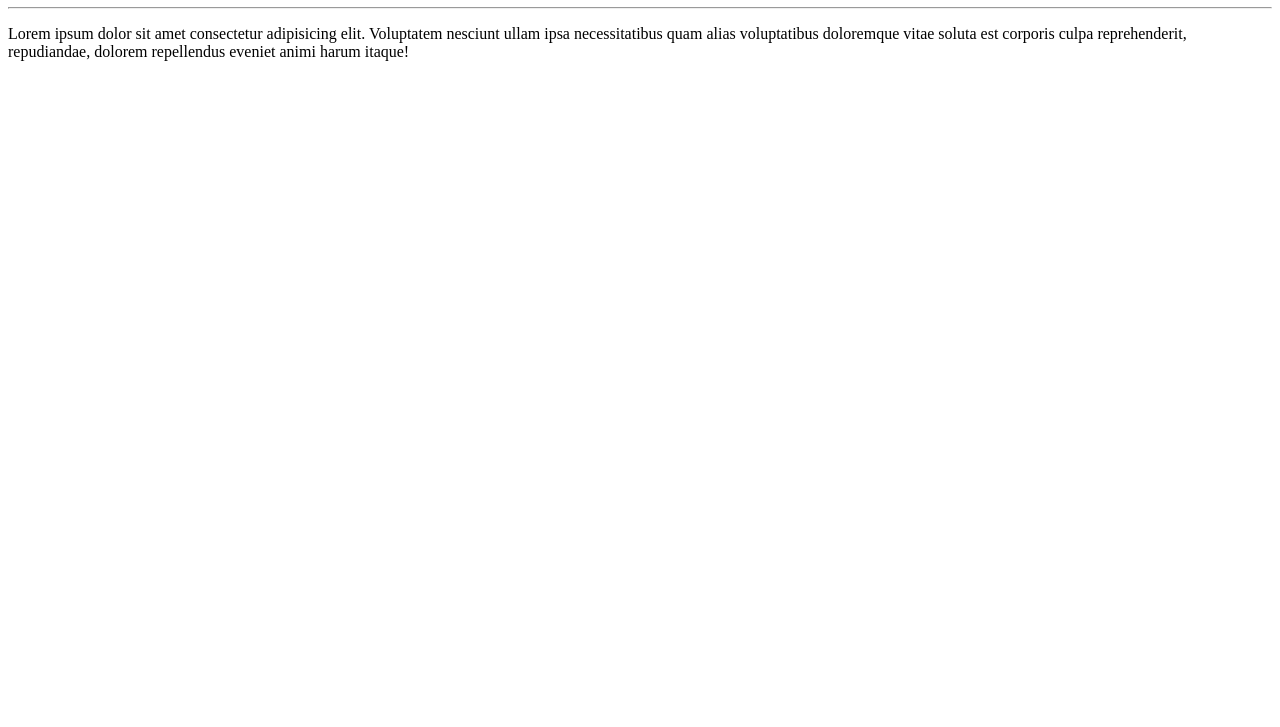
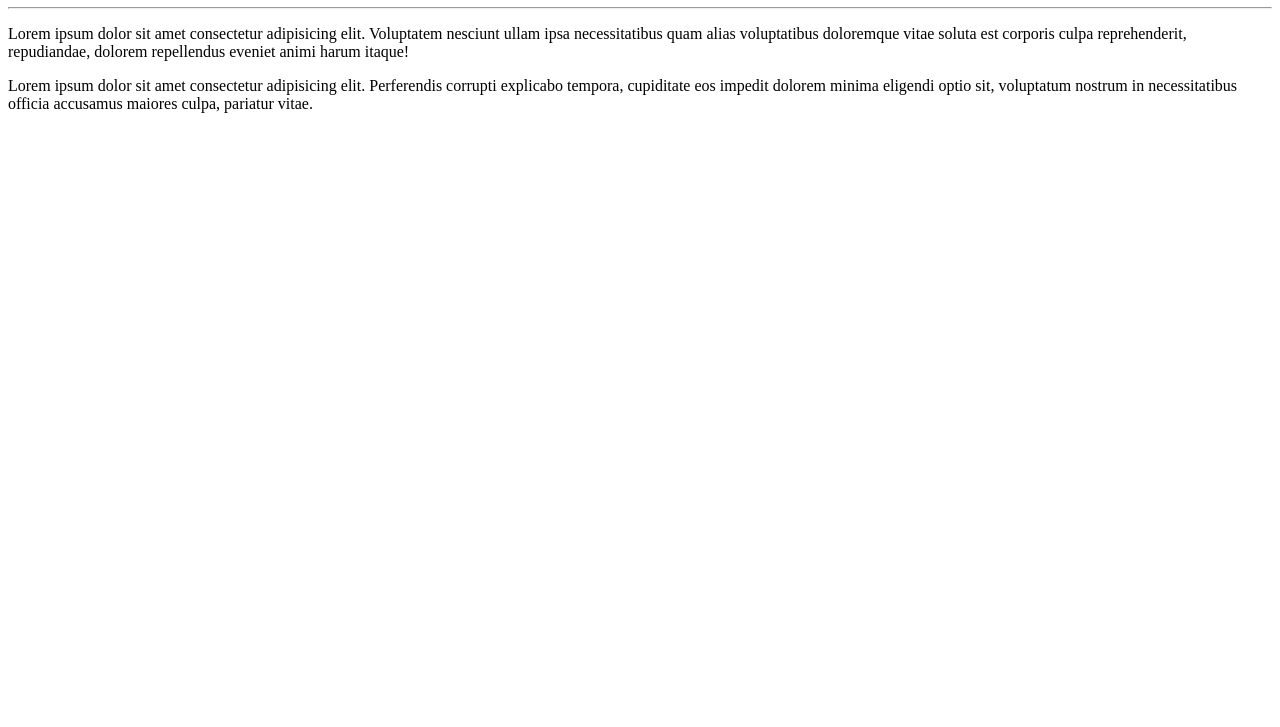
Before and after one commit to jhoncsr/DIO, a plain HTML site: page base.html in a window 1280 px wide. Shown: the part 73-800 px from the top of the page. Drawn offline with Linux system fonts and the light colour scheme.

Commit message:
novo paragrafo

```diff
--- a/base.html
+++ b/base.html
@@ -10,5 +10,7 @@
     <h1>OLA SEGUNDO MUNDO</h1>
     <hr>
     <p>Lorem ipsum dolor sit amet consectetur adipisicing elit. Voluptatem nesciunt ullam ipsa necessitatibus quam alias voluptatibus doloremque vitae soluta est corporis culpa reprehenderit, repudiandae, dolorem repellendus eveniet animi harum itaque!</p>
+    <p>Lorem ipsum dolor sit amet consectetur adipisicing elit. Perferendis corrupti explicabo tempora, cupiditate eos impedit dolorem minima eligendi optio sit, voluptatum nostrum in necessitatibus officia accusamus maiores culpa, pariatur vitae.
+    </p>
 </body>
 </html>
```
